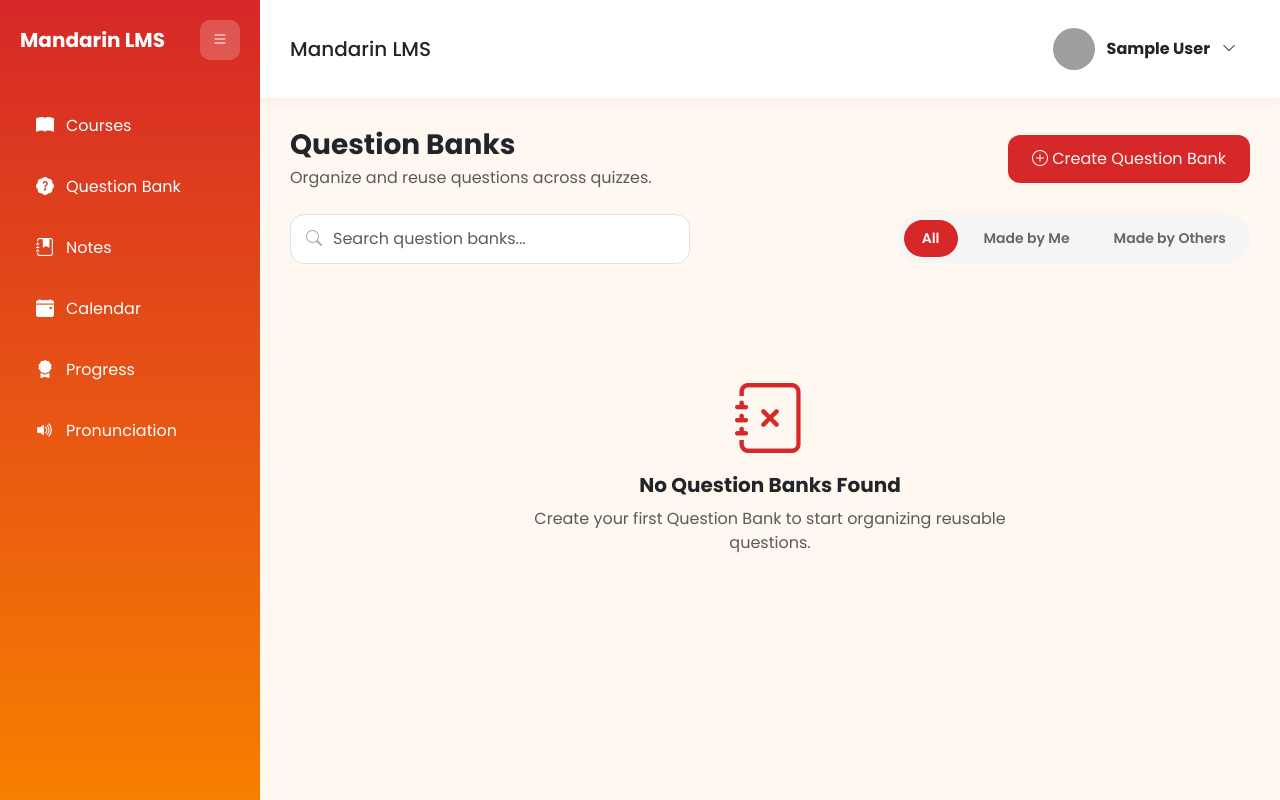
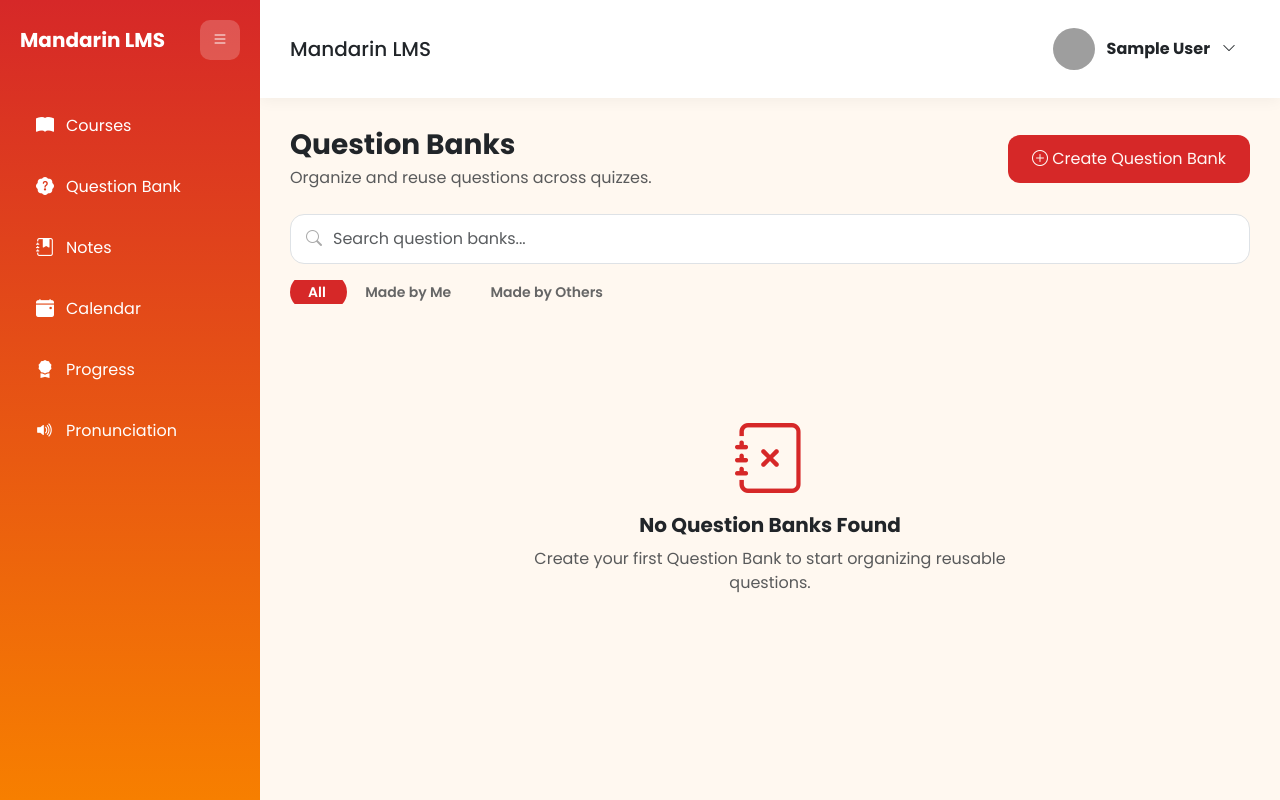
Before and after one commit to EylinJois/ta_1, a Laravel app: page /questionbank in a window 1280 px wide. Run offline with Laravel 10, Linux system fonts and the light colour scheme; the visitor is signed in with stand-in values (Sample User, id 1); data that the repository does not hold is empty; some libraries are stand-ins or nearby versions; grey boxes are pictures that could not be loaded.

Commit message:
fix qbank

```diff
--- a/public/css/qbank.css
+++ b/public/css/qbank.css
@@ -1058,16 +1058,16 @@
     display:flex;
     flex-wrap:wrap;
     gap:16px;
-    align-items:center;
-    justify-content:space-between;
+    width:100%;
+    max-width:100%;
+    box-sizing:border-box;
 }
 
 .qbank-search{
     position:relative;
-    flex:1 1 240px;
+    flex:1 1 100%;
     min-width:0;
-    max-width:400px;
-    width:100%;
+    max-width:100%;
 }
 
 .qbank-search .form-control{
@@ -1077,20 +1077,21 @@
     border-radius:14px;
 }
 
+/* your "All / Made by Me / Made by Others" wrapper */
+.qbank-filter-pills{
+    max-width:100%;
+    min-width:0;
+    overflow-x:auto;
+    white-space:nowrap;
+    -webkit-overflow-scrolling:touch;
+}
+
 .qbank-search i{
     position:absolute;
     left:16px;
     top:50%;
     transform:translateY(-50%);
     color:#aaa;
-}
-
-.qbank-filter-pills{
-    display:flex;
-    gap:8px;
-    background:#f5f5f5;
-    padding:6px;
-    border-radius:999px;
 }
 
 .filter-pill{
```
